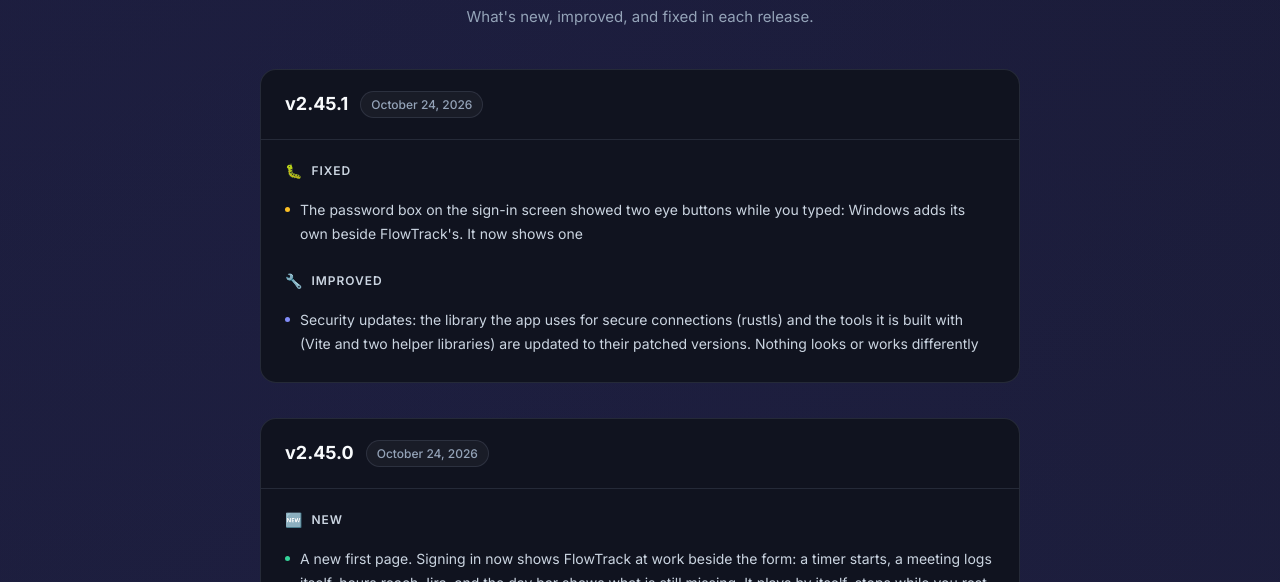
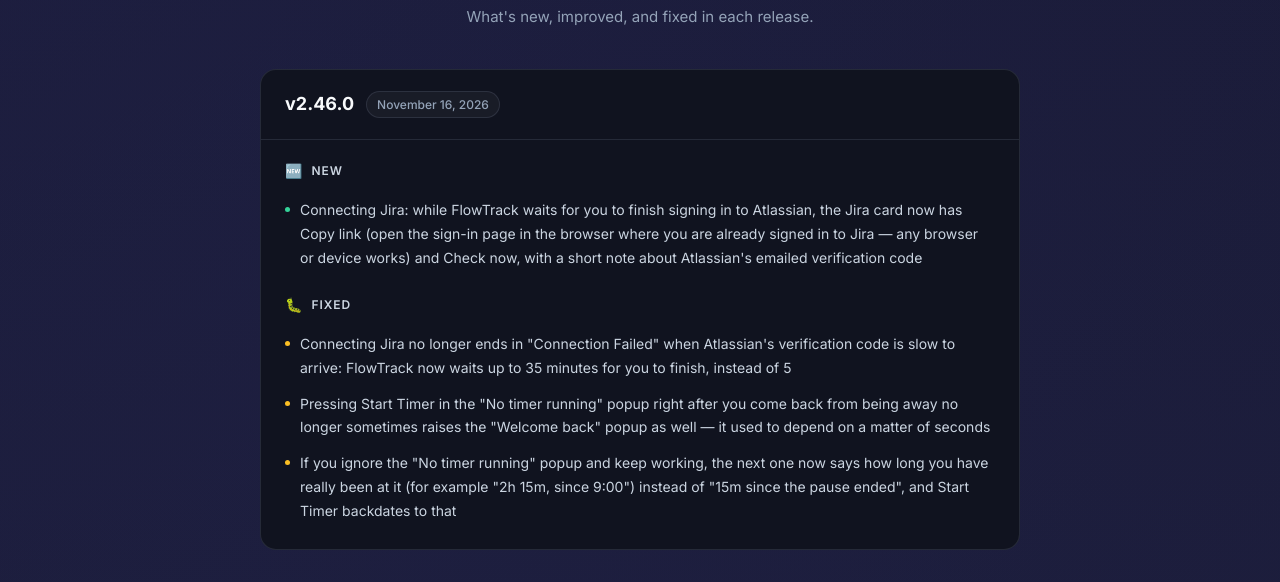
Before and after one commit to harshit9466/flowtrack-releases, a plain HTML site: page docs/changelog.html in a window 1280 px wide. Shown: the part 192-774 px from the top of the page. Drawn offline with Linux system fonts and the light colour scheme.

Commit message:
update changelog: v2.46.0

```diff
--- a/docs/changelog.html
+++ b/docs/changelog.html
@@ -123,6 +123,30 @@
     <div class="page-header">
       <h1 class="gradient-text">Changelog</h1>
       <p>What's new, improved, and fixed in each release.</p>
+    </div>
+
+    <!-- v2.46.0 -->
+    <div class="release">
+      <div class="release-header">
+        <span class="release-version">v2.46.0</span>
+        <span class="release-date">November 16, 2026</span>
+      </div>
+      <div class="release-body">
+        <div class="section section-new">
+          <div class="section-title"><span class="section-icon">🆕</span> New</div>
+          <ul>
+            <li>Connecting Jira: while FlowTrack waits for you to finish signing in to Atlassian, the Jira card now has Copy link (open the sign-in page in the browser where you are already signed in to Jira — any browser or device works) and Check now, with a short note about Atlassian's emailed verification code</li>
+          </ul>
+        </div>
+        <div class="section section-fixed">
+          <div class="section-title"><span class="section-icon">🐛</span> Fixed</div>
+          <ul>
+            <li>Connecting Jira no longer ends in "Connection Failed" when Atlassian's verification code is slow to arrive: FlowTrack now waits up to 35 minutes for you to finish, instead of 5</li>
+            <li>Pressing Start Timer in the "No timer running" popup right after you come back from being away no longer sometimes raises the "Welcome back" popup as well — it used to depend on a matter of seconds</li>
+            <li>If you ignore the "No timer running" popup and keep working, the next one now says how long you have really been at it (for example "2h 15m, since 9:00") instead of "15m since the pause ended", and Start Timer backdates to that</li>
+          </ul>
+        </div>
+      </div>
     </div>
 
     <!-- v2.45.1 -->
```
